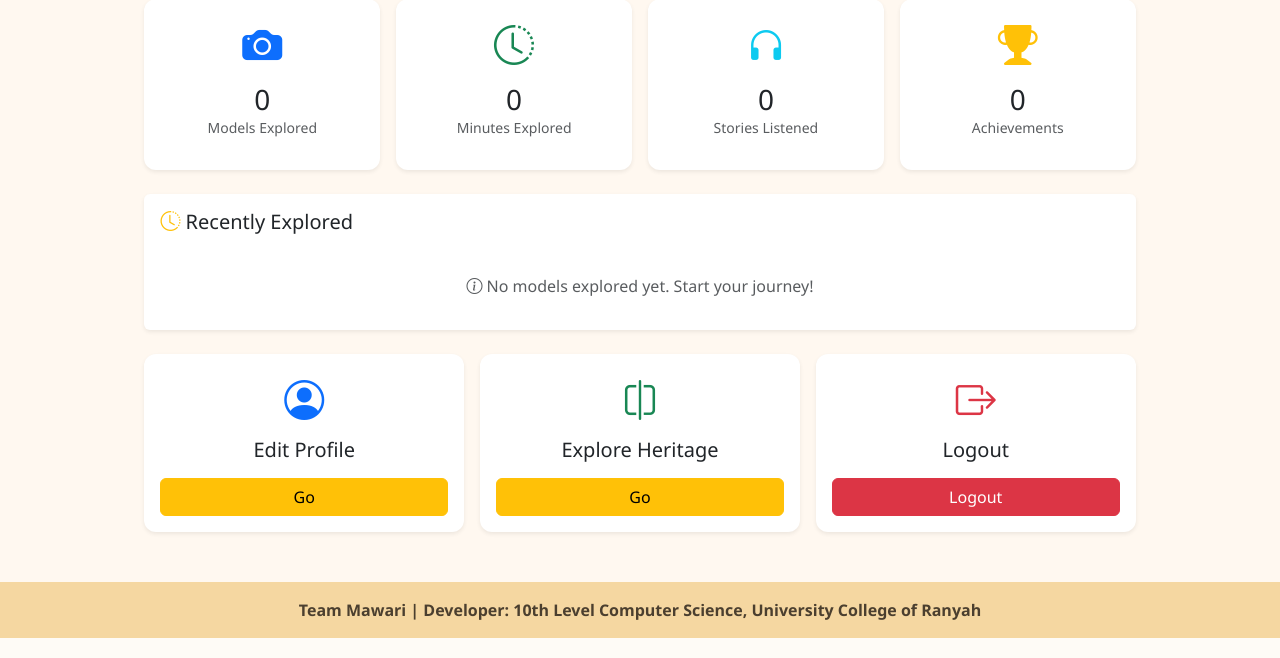
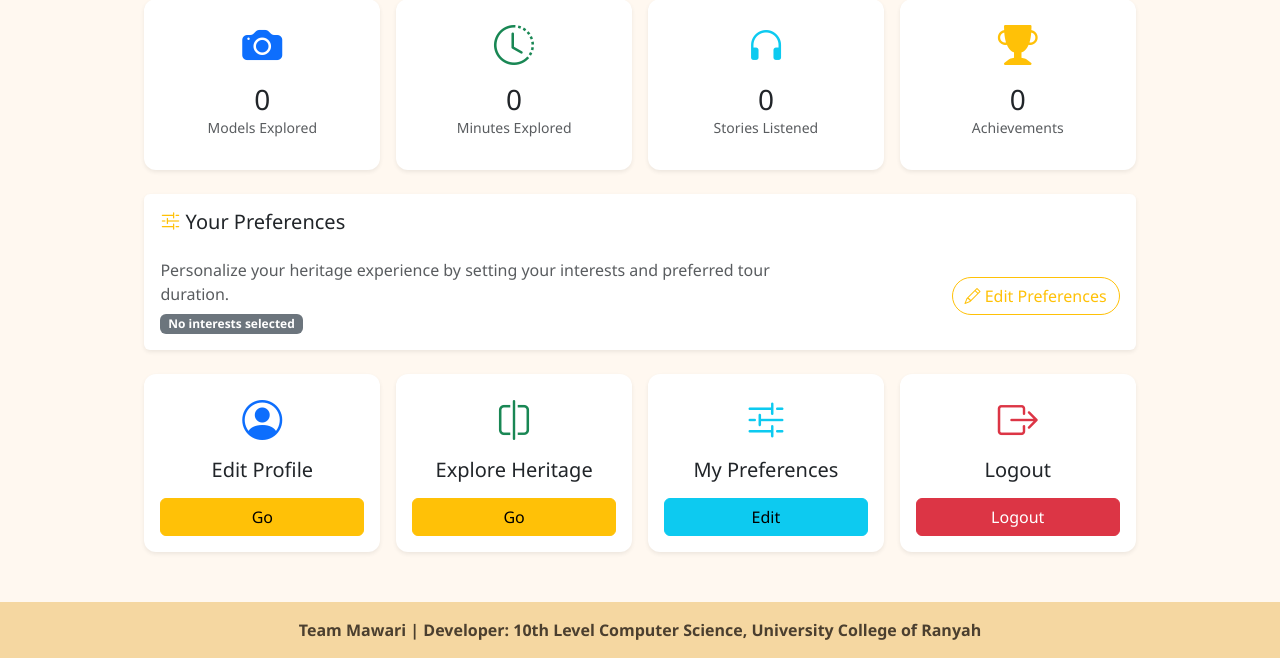
Before and after one commit to birowaad/mawari, a Flask app: template Mawarii/app/templates/dashboard.html in a window 1280 px wide. Shown: the part 336-994 px from the top of the page. Run offline with Flask 3, Linux system fonts and the light colour scheme; the template is opened without the code that fills it, so the values that code supplies are empty; some libraries are stand-ins or nearby versions.

Commit message:
Update dashboard.html

```diff
--- a/Mawarii/app/templates/dashboard.html
+++ b/Mawarii/app/templates/dashboard.html
@@ -18,7 +18,7 @@
         </div>
     </div>
 
-    <!-- إحصائيات المستخدم -->
+    <!-- Statistics Cards -->
     <div class="row g-3 mb-4">
         <div class="col-md-3 col-6">
             <div class="card dashboard-stats-card p-3 text-center border-0 shadow-sm">
@@ -50,37 +50,56 @@
         </div>
     </div>
 
-    <!-- قائمة أحدث النماذج المستكشفة -->
+    <!-- User Preferences Card -->
     <div class="card shadow-sm mb-4 border-0">
         <div class="card-header bg-transparent border-0 pt-3">
-            <h5 class="mb-0"><i class="bi bi-clock-history text-warning"></i> {% if current_lang == 'en' %}Recently Explored{% else %}آخر النماذج المستكشفة{% endif %}</h5>
+            <h5 class="mb-0"><i class="bi bi-sliders2 text-warning"></i> {% if current_lang == 'en' %}Your Preferences{% else %}تفضيلاتك{% endif %}</h5>
         </div>
         <div class="card-body">
-            <div id="recentModelsList" class="row g-3">
-                <div class="col-12 text-center text-muted py-3">
-                    <i class="bi bi-info-circle"></i> {% if current_lang == 'en' %}No models explored yet. Start your journey!{% else %}لم يتم استكشاف أي نماذج بعد. ابدأ رحلتك!{% endif %}
+            <div class="row align-items-center">
+                <div class="col-md-8">
+                    <p class="mb-2 text-muted">
+                        {% if current_lang == 'en' %}Personalize your heritage experience by setting your interests and preferred tour duration.{% else %}خصص تجربتك التراثية من خلال تحديد اهتماماتك ومدة الجولة المفضلة.{% endif %}
+                    </p>
+                    <div class="d-flex flex-wrap gap-2" id="userInterestsDisplay">
+                        <span class="badge bg-secondary">{% if current_lang == 'en' %}No interests selected{% else %}لم يتم اختيار اهتمامات{% endif %}</span>
+                    </div>
+                </div>
+                <div class="col-md-4 text-md-end mt-3 mt-md-0">
+                    <a href="{{ url_for('edit_preferences') }}" class="btn btn-outline-warning rounded-pill">
+                        <i class="bi bi-pencil"></i> {% if current_lang == 'en' %}Edit Preferences{% else %}تعديل التفضيلات{% endif %}
+                    </a>
                 </div>
             </div>
         </div>
     </div>
 
-    <!-- أزرار الإجراءات السريعة -->
+    <!-- Quick Actions -->
     <div class="row g-3">
-        <div class="col-md-4 col-sm-6">
+        <div class="col-md-3 col-sm-6">
             <div class="card dashboard-card p-3 text-center border-0 shadow-sm">
                 <i class="bi bi-person-circle fs-1 text-primary"></i>
                 <h5 class="mt-2">{% if current_lang == 'en' %}Edit Profile{% else %}تعديل الملف الشخصي{% endif %}</h5>
                 <a href="{{ url_for('profile') }}" class="btn btn-warning mt-2">{% if current_lang == 'en' %}Go{% else %}انتقال{% endif %}</a>
             </div>
         </div>
-        <div class="col-md-4 col-sm-6">
+        <div class="col-md-3 col-sm-6">
             <div class="card dashboard-card p-3 text-center border-0 shadow-sm">
                 <i class="bi bi-vr fs-1 text-success"></i>
                 <h5 class="mt-2">{% if current_lang == 'en' %}Explore Heritage{% else %}استكشف التراث{% endif %}</h5>
                 <a href="{{ url_for('heritage') }}" class="btn btn-warning mt-2">{% if current_lang == 'en' %}Go{% else %}انتقال{% endif %}</a>
             </div>
         </div>
-        <div class="col-md-4 col-sm-6">
+        <div class="col-md-3 col-sm-6">
+            <div class="card dashboard-card p-3 text-center border-0 shadow-sm">
+                <i class="bi bi-sliders2 fs-1 text-info"></i>
+                <h5 class="mt-2">{% if current_lang == 'en' %}My Preferences{% else %}تفضيلاتي{% endif %}</h5>
+                <a href="{{ url_for('edit_preferences') }}" class="btn btn-info mt-2">
+                    {% if current_lang == 'en' %}Edit{% else %}تعديل{% endif %}
+                </a>
+            </div>
+        </div>
+        <div class="col-md-3 col-sm-6">
             <div class="card dashboard-card p-3 text-center border-0 shadow-sm">
                 <i class="bi bi-box-arrow-right fs-1 text-danger"></i>
                 <h5 class="mt-2">{% if current_lang == 'en' %}Logout{% else %}تسجيل خروج{% endif %}</h5>
@@ -91,10 +110,9 @@
 </div>
 
 <script>
-    // تحميل وعرض الإحصائيات من localStorage
+    // Load saved data from localStorage
     function loadDashboardStats() {
         const savedHistory = localStorage.getItem('heritageExploredHistory');
-
         if (savedHistory) {
             const history = JSON.parse(savedHistory);
             const totalModels = history.length;
@@ -105,7 +123,6 @@
             document.getElementById('totalTimeSpent').textContent = totalMinutes;
             document.getElementById('storiesListened').textContent = totalStories;
 
-            // حساب الإنجازات بناءً على الإحصائيات
             let achievements = 0;
             if (totalModels >= 1) achievements++;
             if (totalModels >= 3) achievements++;
@@ -115,54 +132,30 @@
             if (totalStories >= 3) achievements++;
             if (totalStories >= 7) achievements++;
             document.getElementById('achievementsCount').textContent = achievements;
-
-            // عرض آخر النماذج المستكشفة
-            displayRecentModels(history);
         }
     }
 
-    // عرض آخر 4 نماذج تم استكشافها
-    function displayRecentModels(history) {
-        const recentContainer = document.getElementById('recentModelsList');
-        const sorted = [...history].sort((a, b) => (b.lastVisited || 0) - (a.lastVisited || 0));
-        const recent = sorted.slice(0, 4);
+    // Load user preferences from server
+    async function loadUserPreferences() {
+        try {
+            const response = await fetch('/api/user/preferences');
+            const data = await response.json();
 
-        if (recent.length === 0) {
-            recentContainer.innerHTML = `<div class="col-12 text-center text-muted py-3">
-                <i class="bi bi-info-circle"></i> ${getText('no_models')}
-            </div>`;
-            return;
+            if (data.interests && data.interests.length > 0) {
+                const container = document.getElementById('userInterestsDisplay');
+                container.innerHTML = data.interests.map(interest =>
+                    `<span class="badge bg-warning text-dark">${interest}</span>`
+                ).join('');
+            }
+        } catch (error) {
+            console.error('Error loading preferences:', error);
         }
-
-        recentContainer.innerHTML = recent.map(item => `
-            <div class="col-md-3 col-6">
-                <div class="card border-0 shadow-sm text-center p-2 h-100">
-                    <div class="model-icon mt-2">
-                        <i class="bi bi-building fs-2 text-primary"></i>
-                    </div>
-                    <h6 class="mt-2 mb-0 small fw-bold">${item.name}</h6>
-                    <small class="text-muted">${getText('last_visited')}: ${new Date(item.lastVisited).toLocaleDateString()}</small>
-                    <div class="mt-1">
-                        <span class="badge bg-secondary">${item.time || 0} ${getText('min')}</span>
-                        <span class="badge bg-info ms-1">${item.stories || 0} 🎧</span>
-                    </div>
-                </div>
-            </div>
-        `).join('');
     }
 
-    // نصوص مترجمة للوحة التحكم
-    function getText(key) {
-        const lang = '{{ current_lang }}';
-        const texts = {
-            no_models: { en: 'No models explored yet. Start your journey!', ar: 'لم يتم استكشاف أي نماذج بعد. ابدأ رحلتك!' },
-            last_visited: { en: 'Last visited', ar: 'آخر زيارة' },
-            min: { en: 'min', ar: 'دقيقة' }
-        };
-        return texts[key]?.[lang] || texts[key]?.en || key;
-    }
-
-    document.addEventListener('DOMContentLoaded', loadDashboardStats);
+    document.addEventListener('DOMContentLoaded', () => {
+        loadDashboardStats();
+        loadUserPreferences();
+    });
 </script>
 
 <style>
@@ -177,7 +170,6 @@
     }
     @media (max-width: 768px) {
         .dashboard-stats-card h3 { font-size: 1.2rem; }
-        .recent-model-title { font-size: 0.8rem; }
     }
 </style>
 {% endblock %}
```
